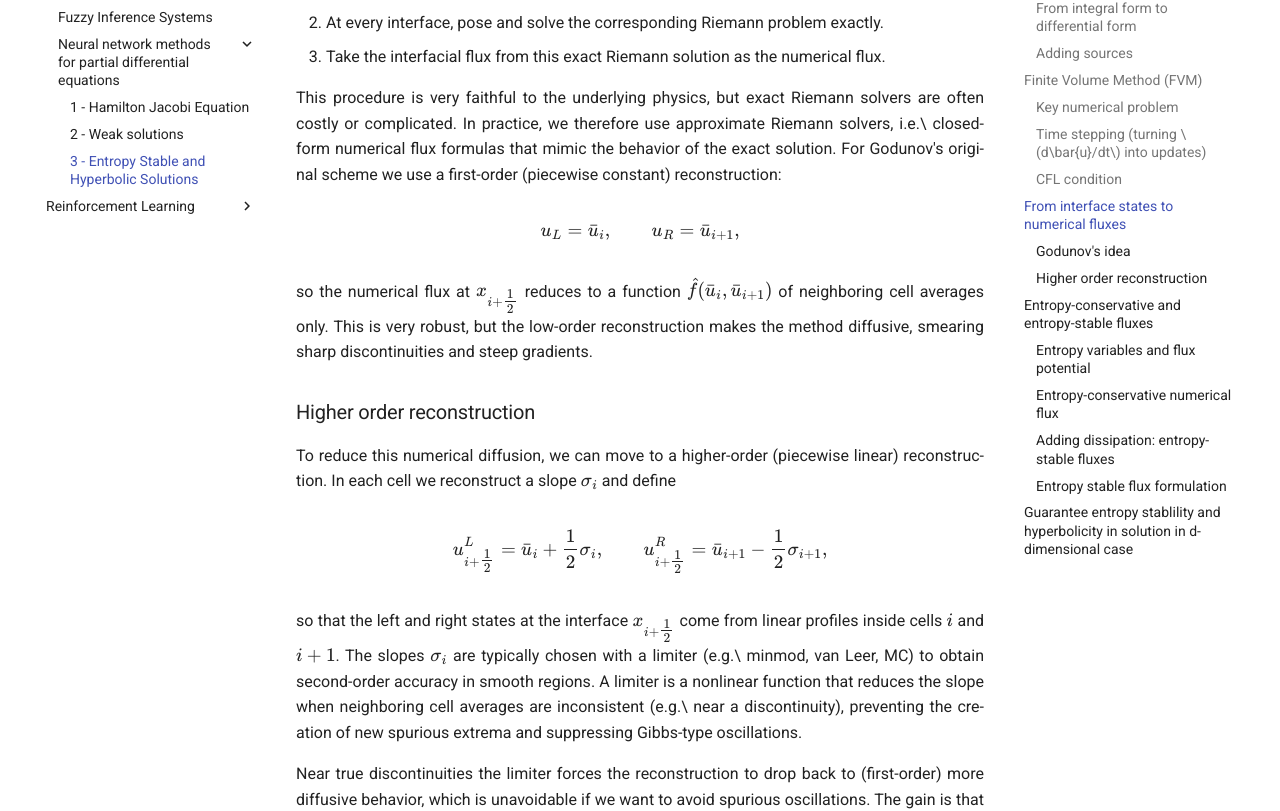
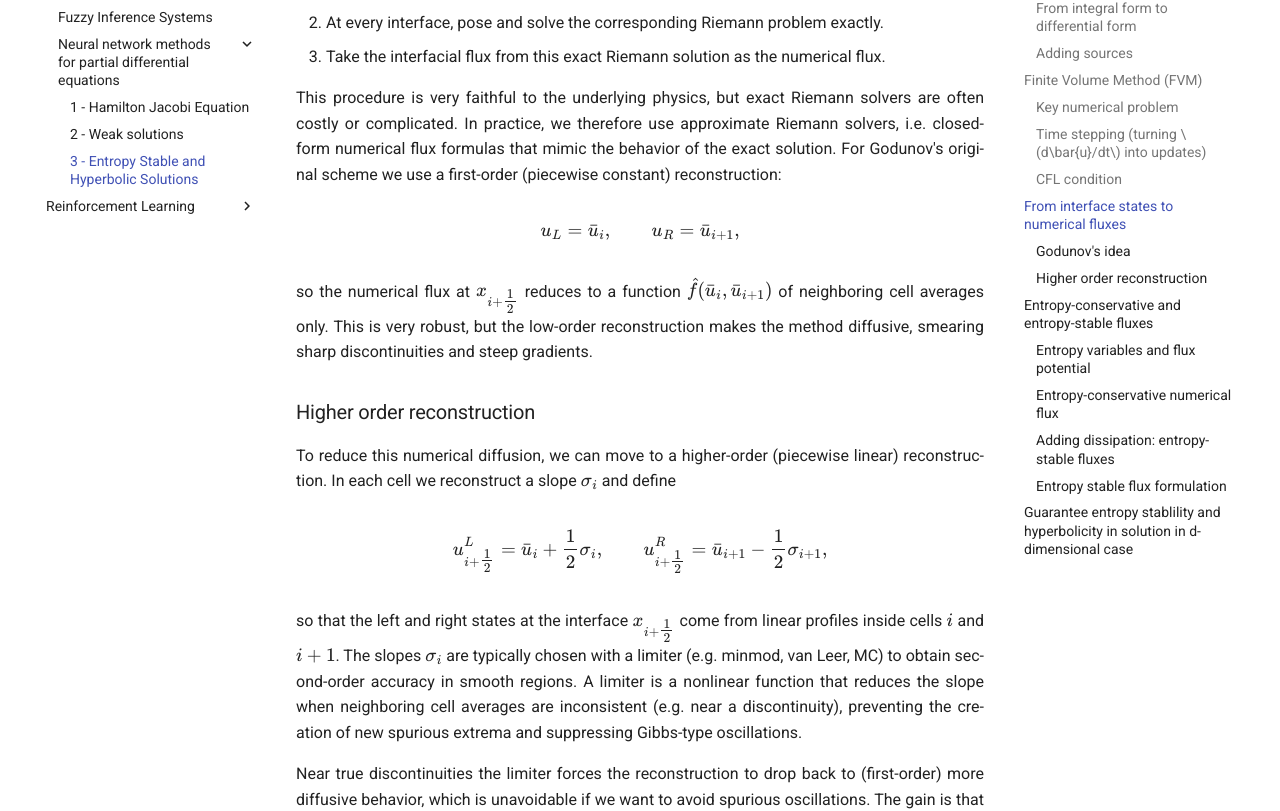
Before and after one commit to pj1911/my-wiki, an MkDocs documentation site: the page built from docs/Hyperbolic PDEs-2-Conservation laws and entropy form.md, in a window 1280 px wide and 1400 px high, scrolled down 5372 px. Shown: the part 172-983 px from the top of the window. Built offline with MkDocs 1.6.1 and Material for MkDocs 9.7.7, drawn with Linux system fonts in a browser that asks for light colours; some of the changed text lies outside the part shown.

```diff
--- a/docs/Hyperbolic PDEs-2-Conservation laws and entropy form.md
+++ b/docs/Hyperbolic PDEs-2-Conservation laws and entropy form.md
@@ -218,7 +218,7 @@ generated by the solution of this local Riemann problem. As an example, Godunov'
 
 This procedure is very faithful to the underlying physics, but exact Riemann solvers
 are often costly or complicated. In practice, we therefore use
-approximate Riemann solvers, i.e.\ closed-form numerical flux formulas
+approximate Riemann solvers, i.e. closed-form numerical flux formulas
 that mimic the behavior of the exact solution. For Godunov's original scheme we use a first-order (piecewise constant) reconstruction:
 
 $$
@@ -242,9 +242,9 @@ $$
 
 so that the left and right states at the interface \(x_{i+\tfrac12}\) come from linear
 profiles inside cells \(i\) and \(i+1\). The slopes \(\sigma_i\) are typically chosen with a
-limiter (e.g.\ minmod, van Leer, MC) to obtain second-order accuracy in smooth
+limiter (e.g. minmod, van Leer, MC) to obtain second-order accuracy in smooth
 regions. A limiter is a nonlinear function that reduces the slope when neighboring
-cell averages are inconsistent (e.g.\ near a discontinuity), preventing the creation
+cell averages are inconsistent (e.g. near a discontinuity), preventing the creation
 of new spurious extrema and suppressing Gibbs-type oscillations.
 
 Near true discontinuities the limiter forces the reconstruction to drop back to
@@ -579,7 +579,7 @@ $$
 
 Exact entropy conservation is too weak in the presence of shocks: the
 physically relevant (entropy) solution satisfies
-\(\eta(u)_t + q(u)_x \le 0\), i.e.\ entropy should decrease, not be
+\(\eta(u)_t + q(u)_x \le 0\), i.e. entropy should decrease, not be
 preserved.  Our entropy-conservative flux \(f^{\mathrm{ec}}_{i+\frac12}\)
 gives
 
```
